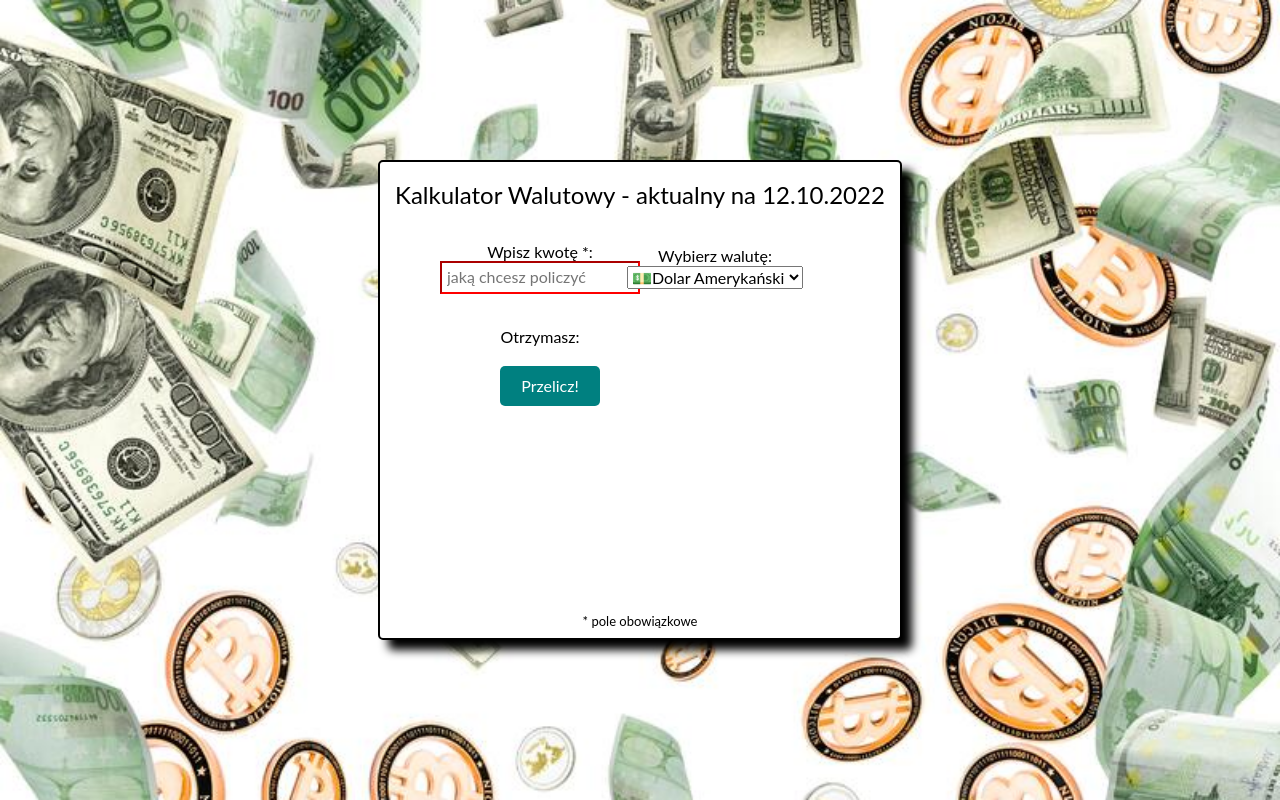
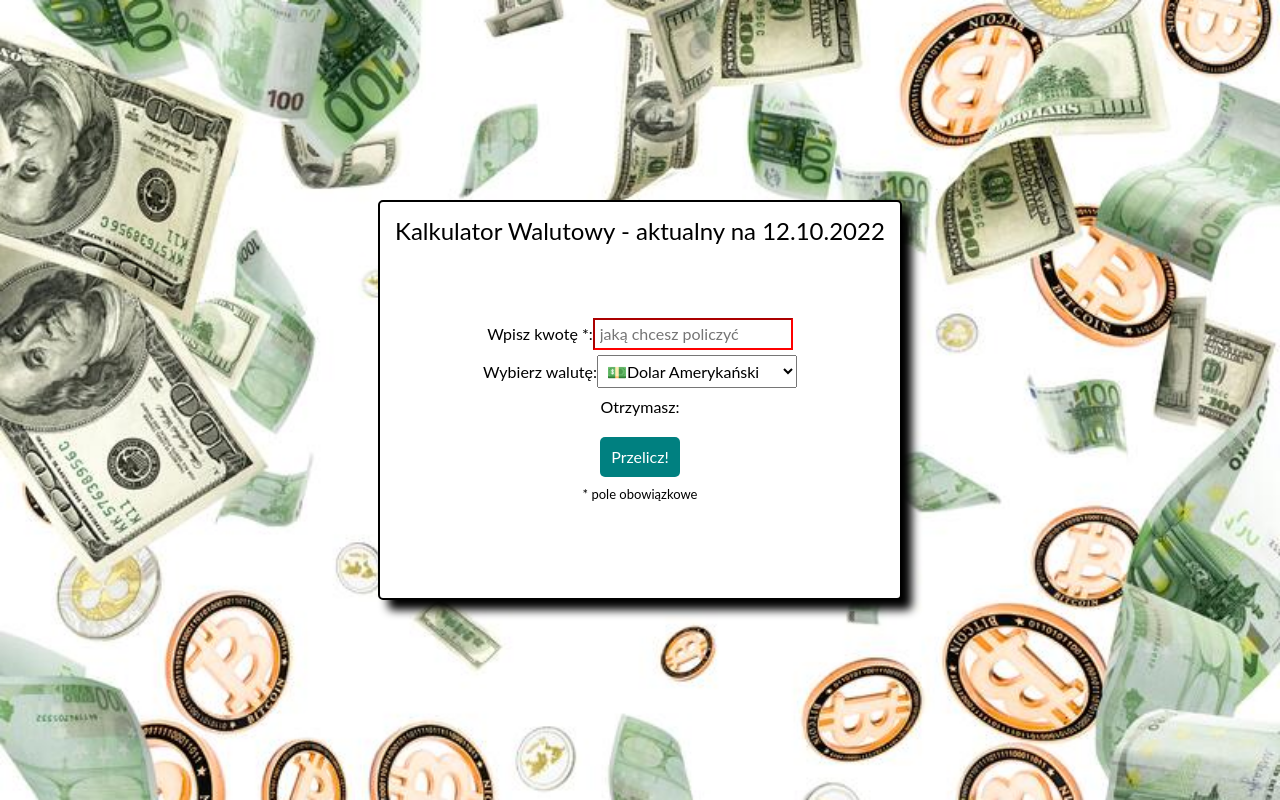
Before and after one commit to adrianSACHA/currency-converter-react, a React (Create React App) app: page / in a window 1280 px wide. Built offline with nearby package versions, Linux system fonts and the light colour scheme.

Commit message:
changed grid display

```diff
--- a/src/Form/style.css
+++ b/src/Form/style.css
@@ -1,7 +1,7 @@
 .form {
   display: grid;
-  grid-template: repeat(4, 1fr) / 150px 200px;
-  justify-items: center;
+  grid-template-rows: auto;
+  justify-items: stretch;
   justify-content: center;
   align-items: center;
 }
@@ -18,6 +18,7 @@
 
 .form__input {
   margin: 5px;
+  grid-area: 1 / span 2;
 }
 
 .form__ammount {
@@ -36,6 +37,10 @@
 }
 
 .form__select {
+  grid-area: 2 / span 2;
+}
+
+.select {
   padding: 5px;
   width: 200px;
 }
@@ -46,6 +51,10 @@
   }
 }
 
+.form__footer {
+  grid-area: 3 / span 2;
+}
+
 .form__button {
   border: none;
   background-color: hsl(180, 100%, 25%);
@@ -53,8 +62,7 @@
   padding: 11px;
   margin: 10px;
   border-radius: 5px;
-  grid-area: 4 / span 2;
-  width: 100%;
+
 }
 
 .form__button:hover {
```
